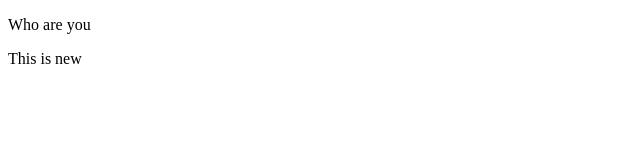
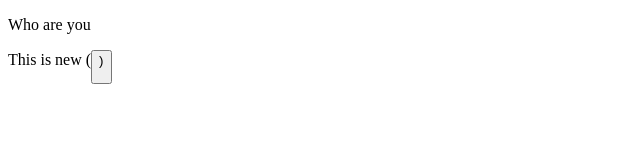
Before and after one commit to harshitrajput05022000-collab/localrepo, a plain HTML site: page index.html in a window 1280 px wide. Shown: the whole page, without its empty margins (0-640 px from the left). Drawn offline with Linux system fonts and the light colour scheme.

Commit message:
Add button

```diff
--- a/index.html
+++ b/index.html
@@ -1,3 +1,3 @@
 <!DOCTYPE html>
 <p>Who are you</p>
-<p> This is new</p>
+<p> This is new (<button>)</p>
```
